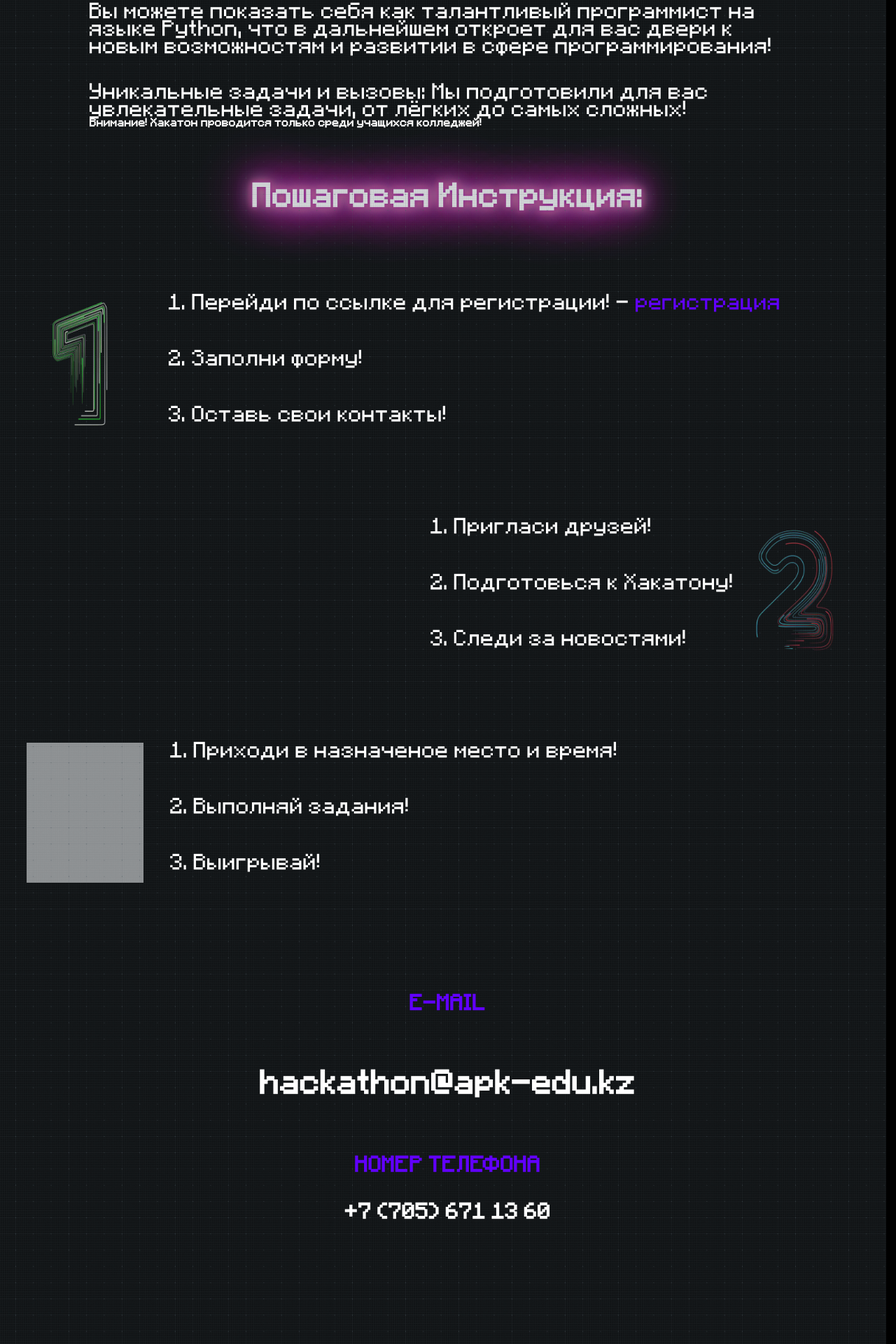
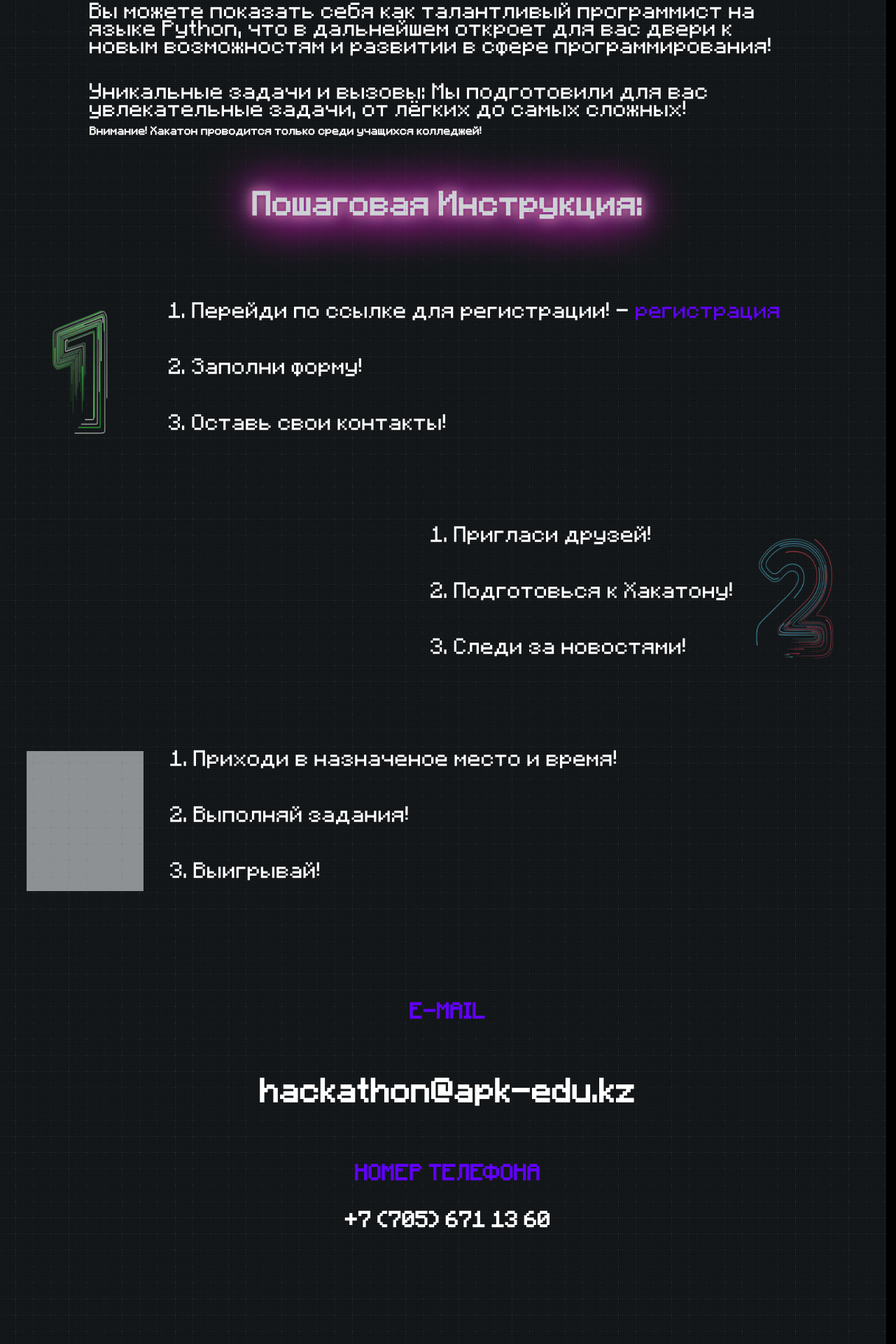
Before and after one commit to QwaQ-dev/Hakaton-main, a PHP site: page / in a window 1280 px wide. Shown: the part 1095-3015 px from the top of the page at 70% size. Run offline with PHP 8.4, Linux system fonts and the light colour scheme; grey boxes are pictures that could not be loaded.

Commit message:
Update lobby.css

```diff
--- a/css/lobby.css
+++ b/css/lobby.css
@@ -42,6 +42,9 @@ body {
     background-repeat: no-repeat; /* Запрещает повторение изображения */
 }
 
+.subscript {
+    margin-top: 1.5vh;
+}
 .name {
     margin: 0vw 0vw 0vh 73vw;
     font-size: 1.5vw;
```
